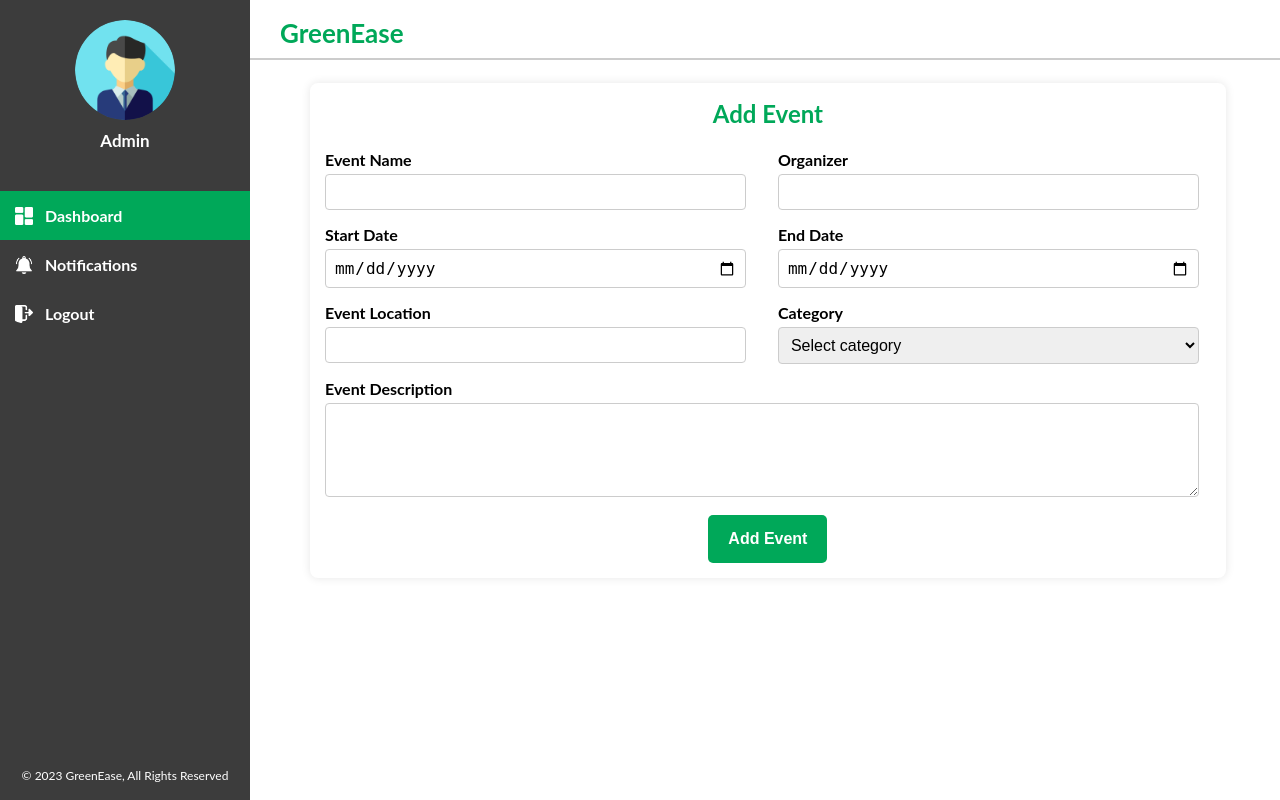
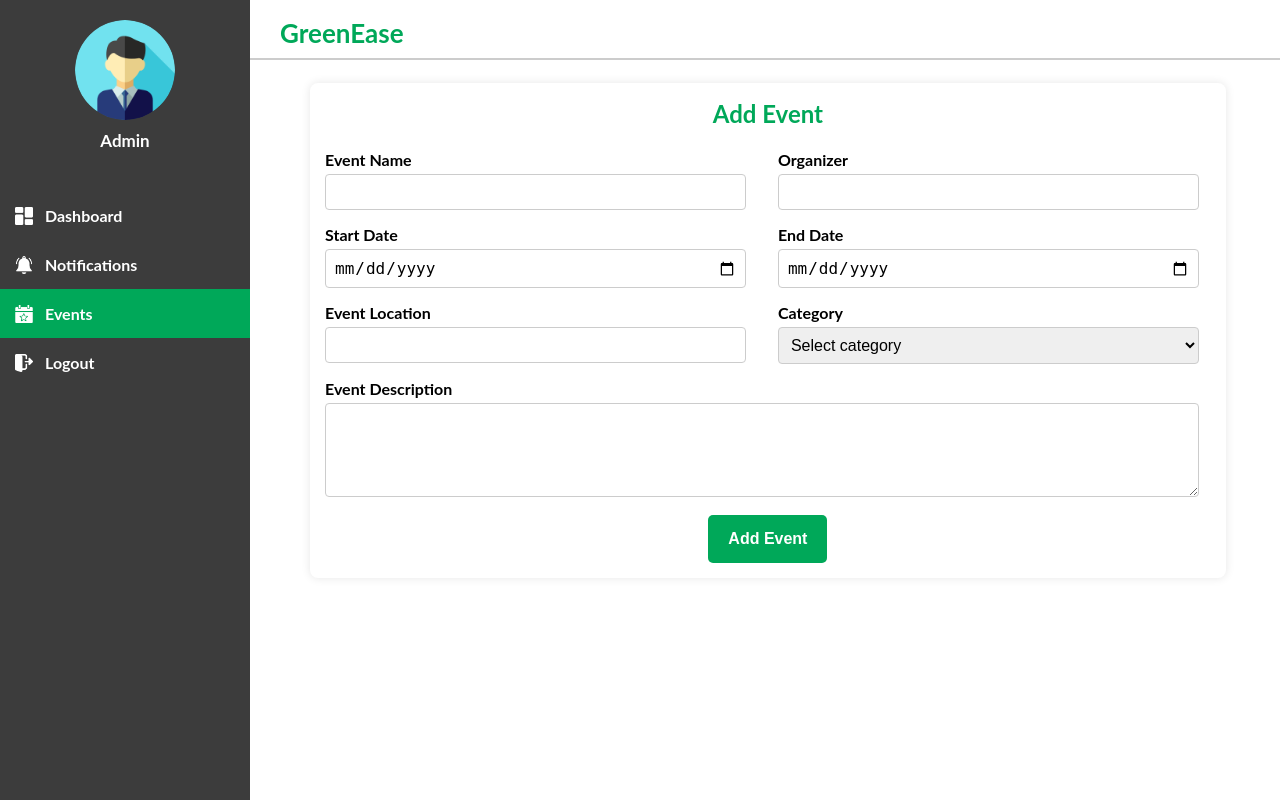
Before and after one commit to Prejita/Clean-and-Green-Garbage-Solution, a Django app: page /addevents/ in a window 1280 px wide. Run offline with Django 4.2, Linux system fonts and the light colour scheme; some libraries are stand-ins or nearby versions.

Commit message:
Adding event menu in the sidebar

```diff
--- a/myProject/myApp/static/css/addevents.css
+++ b/myProject/myApp/static/css/addevents.css
@@ -51,7 +51,7 @@ body {
     width: 100%;
 }
 
-.menu .menu-item:nth-child(1) .menu-box {
+.menu .menu-item:nth-child(3) .menu-box {
     background: #00a859;
 }
 
--- a/myProject/myApp/templates/myApp/addevents.html
+++ b/myProject/myApp/templates/myApp/addevents.html
@@ -6,6 +6,7 @@
     <title>GreenEase - Add Event</title>
     <link rel="stylesheet" href="/static/css/addevents.css">
 </head>
+
 <body>
     <div class="container">
         <aside class="sidebar">
@@ -15,10 +16,12 @@
             </div>
             <div class="menu">
                 <div class="menu-item">
-                    <div class="menu-box">
-                        <img src="/static/img/dashboard.png" alt="Dashboard Icon" class="icon">
-                        <span class="bold-text">Dashboard</span>
-                    </div>
+                    <a href="{% url 'dashboard' %}" style="text-decoration: none;">
+                        <div class="menu-box">
+                            <img src="/static/img/dashboard.png" alt="Dashboard Icon" class="icon">
+                            <span class="bold-text">Dashboard</span>
+                        </div>
+                    </a>
                 </div>
                 <div class="menu-item">
                     <a href="{% url 'notifications' %}" style="text-decoration: none;">
@@ -28,18 +31,26 @@
                         </div>
                     </a>
                 </div>
+                <div class="menu-item">
+                    <a href="{% url 'addevents' %}" style="text-decoration: none;">
+                        <div class="menu-box">
+                            <img src="/static/img/event.png" alt="Event Icon" class="icon">
+                            <span class="bold-text">Events</span>
+                        </div>
+                    </a>
+                </div>
                 <div class="menu-item" id="logout">
-                    <a href="{% url 'index' %}" style="text-decoration: none;">
+                    <a href="#" id="logout-link" style="text-decoration: none;">
                         <div class="menu-box">
                             <img src="/static/img/logout.png" alt="Logout Icon" class="icon">
                             <span class="bold-text">Logout</span>
                         </div>
                     </a>
                 </div>
-            </div>
-            <div class="copyright">
+
+            <!-- <div class="copyright">
                 <p>&copy; 2023 GreenEase, All Rights Reserved</p>
-            </div>
+            </div> -->
         </aside>
     </div>
 
@@ -133,5 +144,38 @@
             console.log(eventData);
         });
     </script>
+
+    <script>
+        document.addEventListener('DOMContentLoaded', function () {
+            // Logout confirmation
+            const logoutLink = document.getElementById('logout-link');
+            logoutLink.addEventListener('click', function (e) {
+                e.preventDefault(); // Prevent the default link behavior
+
+                // Show a confirmation dialog before logging out
+                Swal.fire({
+                    title: 'Are you sure you want to logout?',
+                    icon: 'question',
+                    showCancelButton: true,
+                    confirmButtonText: 'Logout',
+                    cancelButtonText: 'Cancel'
+                }).then((result) => {
+                    if (result.isConfirmed) {
+                        // If confirmed, proceed with logout
+                        Swal.fire({
+                            icon: 'success',
+                            title: 'Logged out successfully!',
+                            showConfirmButton: false,
+                            timer: 1500
+                        }).then(() => {
+                            // Redirect the user to the homepage or login page after logout
+                            window.location.href = '{% url "index" %}'; // Replace with your desired logout URL
+                        });
+                    }
+                });
+            });
+        });
+    </script>
+    <script src="https://cdn.jsdelivr.net/npm/sweetalert2@11"></script>
 </body>
 </html>
```
Also changed, not shown: myProject/myApp/static/css/dashboard.css (+2 -17 lines), myProject/myApp/templates/myApp/dashboard.html (+47 -36 lines), myProject/myApp/templates/myApp/notifications.html (+8 -0 lines), myProject/myApp/static/img/event.png (added).
